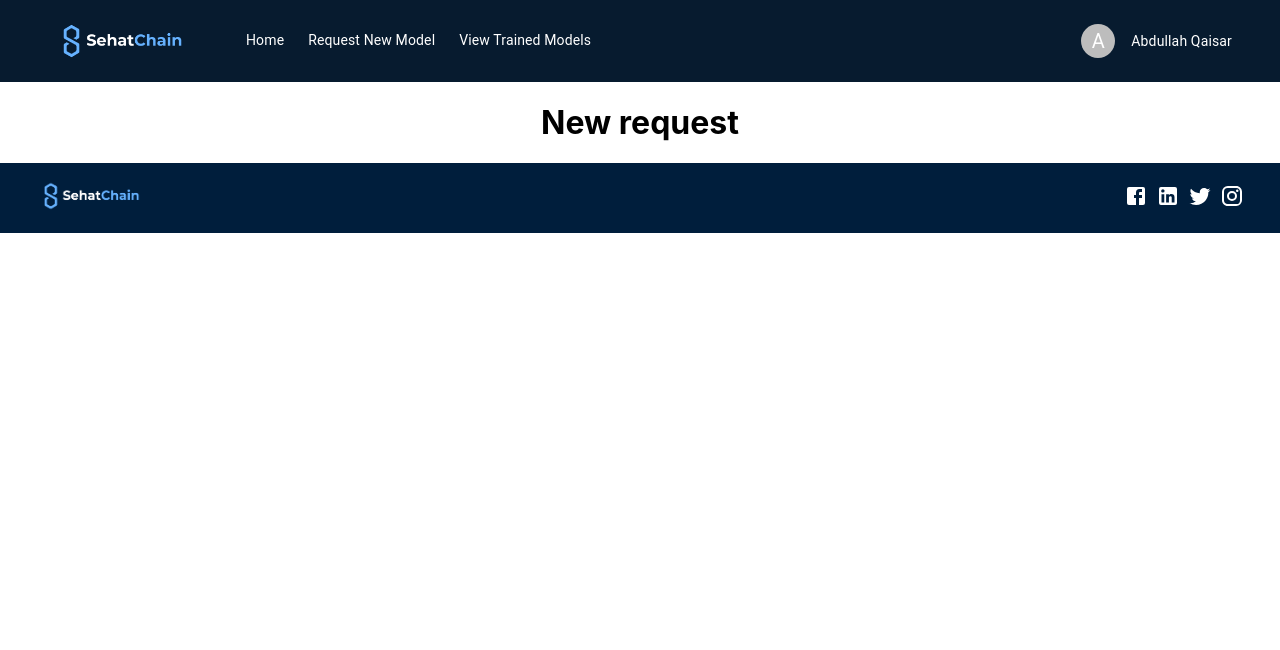
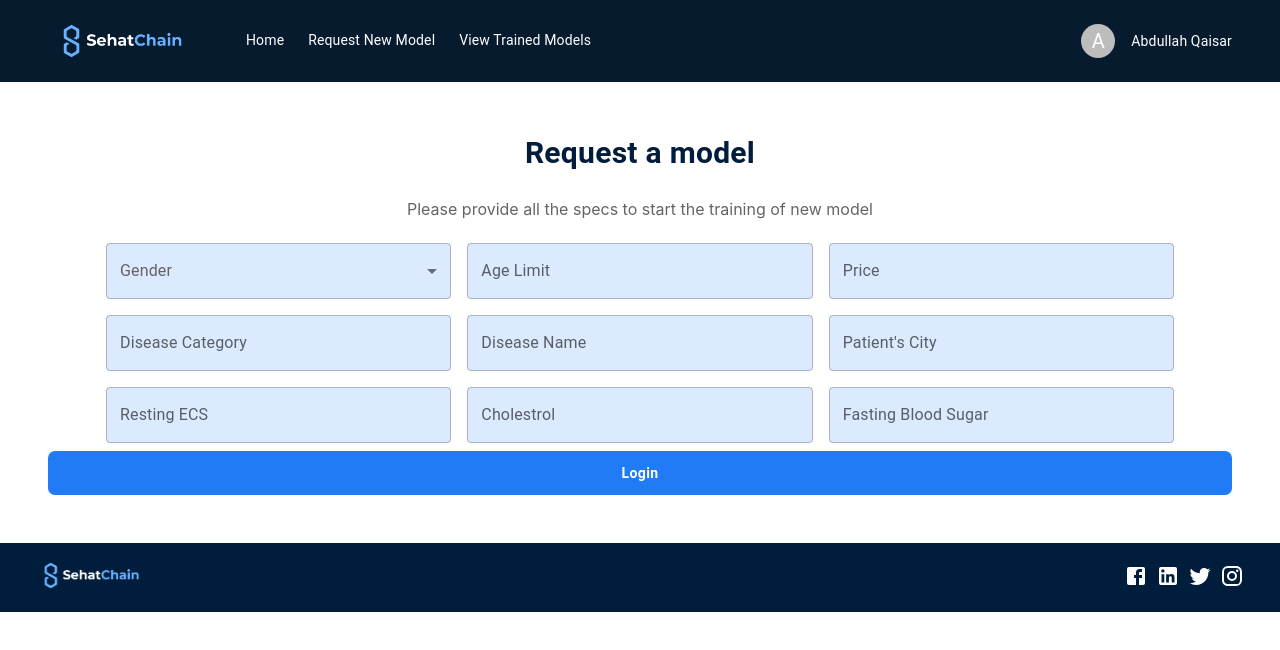
Before and after one commit to abdullahqaisar/sehatchain, a React (Create React App) app: page /sehatchain/user/newrequest in a window 1280 px wide. Shown: the top 650 px of the page. Built offline with nearby package versions, Linux system fonts and the light colour scheme.

Commit message:
made new request page

```diff
--- /dev/null
+++ b/src/components/elements/customDropdown/CustomDropdown.jsx
@@ -0,0 +1,35 @@
+import * as React from "react";
+
+import Select from "@mui/material/Select";
+import MenuItem from "@mui/material/MenuItem";
+
+function CustomDropdown(props) {
+  const [age, setAge] = React.useState("0");
+  const handleChange = (e) => {
+    setAge(e.target.value);
+  };
+
+  return (
+    <Select
+      fullWidth
+      variant="outlined"
+      value={age}
+      onChange={handleChange}
+      disableUnderline
+      label="Gender"
+      sx={{
+        textAlign: "left",
+        color: "#656464",
+        borderRadius: 1,
+        backgroundColor: "#DBEAFF",
+      }}
+    >
+      <MenuItem value={0}>Gender</MenuItem>
+      <MenuItem value={1}>Any</MenuItem>
+      <MenuItem value={2}>Male</MenuItem>
+      <MenuItem value={3}>Female</MenuItem>
+    </Select>
+  );
+}
+
+export default CustomDropdown;
--- /dev/null
+++ b/src/components/elements/customTextField/CustomTextField.jsx
@@ -0,0 +1,21 @@
+import { TextField } from "@mui/material";
+
+function CustomTextField(props) {
+  return (
+    <TextField
+      label={props.label}
+      variant="outlined"
+      color="primary"
+      fullWidth
+      InputProps={{
+        disableUnderline: true,
+      }}
+      sx={{
+        borderRadius: 1,
+        backgroundColor: "#DBEAFF",
+      }}
+    />
+  );
+}
+
+export default CustomTextField;
--- a/src/pages/user/dashboard/Dashboard.jsx
+++ b/src/pages/user/dashboard/Dashboard.jsx
@@ -13,7 +13,7 @@ const Dashboard = () => {
     <Box
       sx={{
         pt: 6,
-        pb: { xs: 12, md: 6 },
+        pb: { xs: 6, md: 6 },
         px: { xs: 3, sm: 6, md: 6 },
       }}
     >
@@ -22,7 +22,7 @@ const Dashboard = () => {
         container
         justifyContent="center"
         sx={{
-          pb: { xs: 12, md: 6 },
+          pb: 6,
         }}
       >
         <Grid item md={6} xs={12}>
--- a/src/pages/user/newRequest/NewRequest.jsx
+++ b/src/pages/user/newRequest/NewRequest.jsx
@@ -1,5 +1,50 @@
+import { Grid, Typography } from "@mui/material";
+import { Box } from "@mui/system";
+import { CustomButton } from "../../../components/elements/customButton";
+import CustomDropdown from "../../../components/elements/customDropdown/CustomDropdown";
+import { SectionHeading } from "../components/sectionHeading/SectionHeading";
+import TextFieldGrid from "./TextFieldGrid";
+
 const NewRequest = () => {
-  return <h1>New request</h1>;
+  return (
+    <Box
+      sx={{
+        pt: 6,
+        pb: { xs: 6, md: 6 },
+        px: { xs: 3, sm: 6, md: 6 },
+      }}
+    >
+      <SectionHeading title="Request a model" align="center" />
+      <Typography
+        variant="p"
+        sx={{
+          color: "#656464",
+        }}
+      >
+        Please provide all the specs to start the training of new model
+      </Typography>
+
+      <Grid container alignItems="center" justifyContent="center" mt={2}>
+        <Grid item xs={12} md={3.5} m={1}>
+          <CustomDropdown label="Gender" />
+        </Grid>
+        <TextFieldGrid label="Age Limit" />
+        <TextFieldGrid label="Price" />
+        <TextFieldGrid label="Disease Category" />
+        <TextFieldGrid label="Disease Name" />
+        <TextFieldGrid label="Patient's City" />
+        <TextFieldGrid label="Resting ECS" />
+        <TextFieldGrid label="Cholestrol" />
+        <TextFieldGrid label="Fasting Blood Sugar" />
+        <CustomButton
+            backgroundColor="#217BF4"
+            color="#fff"
+            buttonText="Login"
+            href="/sehatchain/login"
+          />
+      </Grid>
+    </Box>
+  );
 };
 
 export default NewRequest;
--- /dev/null
+++ b/src/pages/user/newRequest/TextFieldGrid.jsx
@@ -0,0 +1,13 @@
+import { Grid } from "@mui/material";
+
+import CustomTextField from "../../../components/elements/customTextField/CustomTextField";
+
+function TextFieldGrid(props) {
+  return (
+    <Grid item xs={12} md={3.5} m={1}>
+      <CustomTextField label={props.label} />
+    </Grid>
+  );
+}
+
+export default TextFieldGrid;
```
